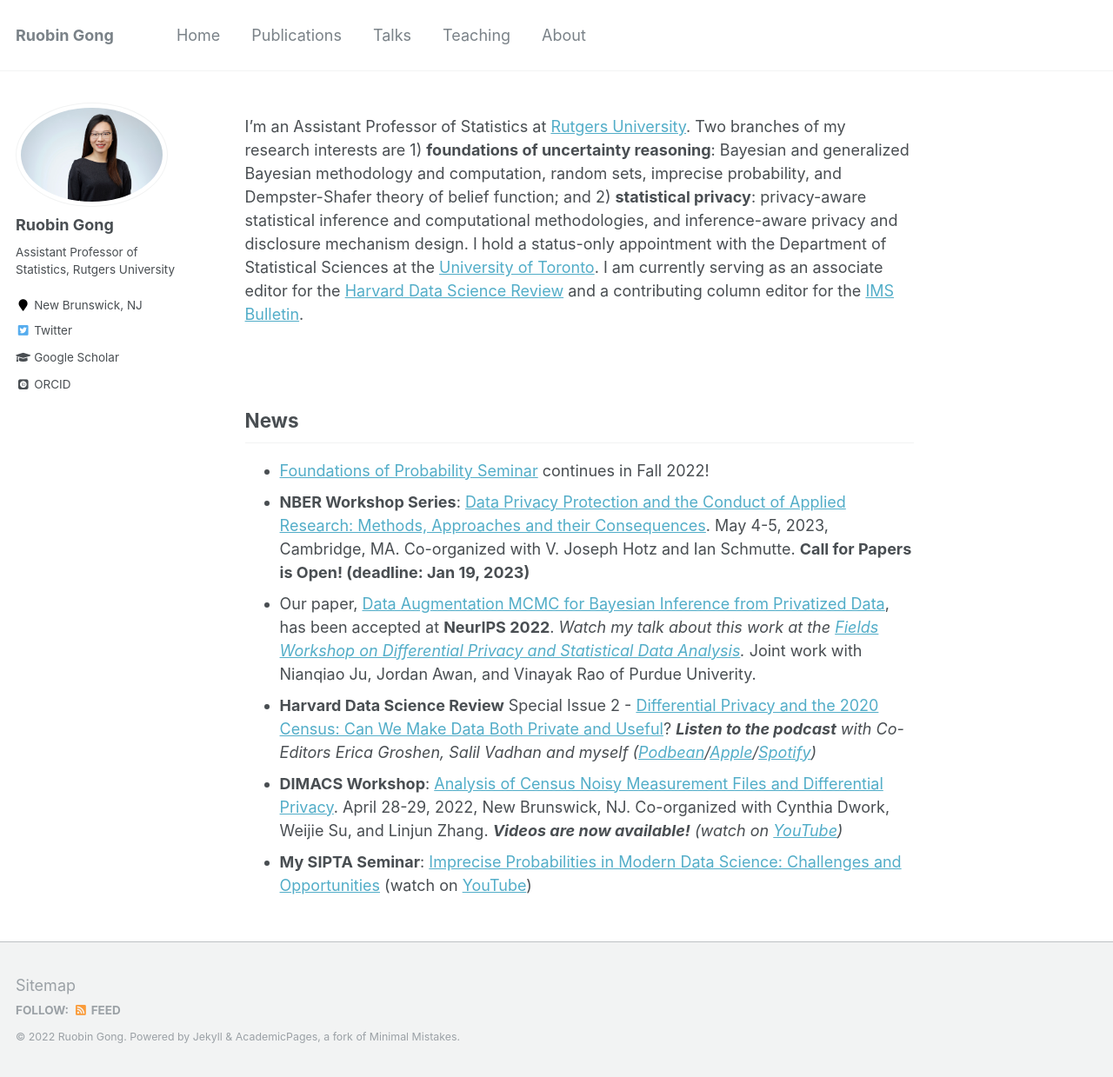
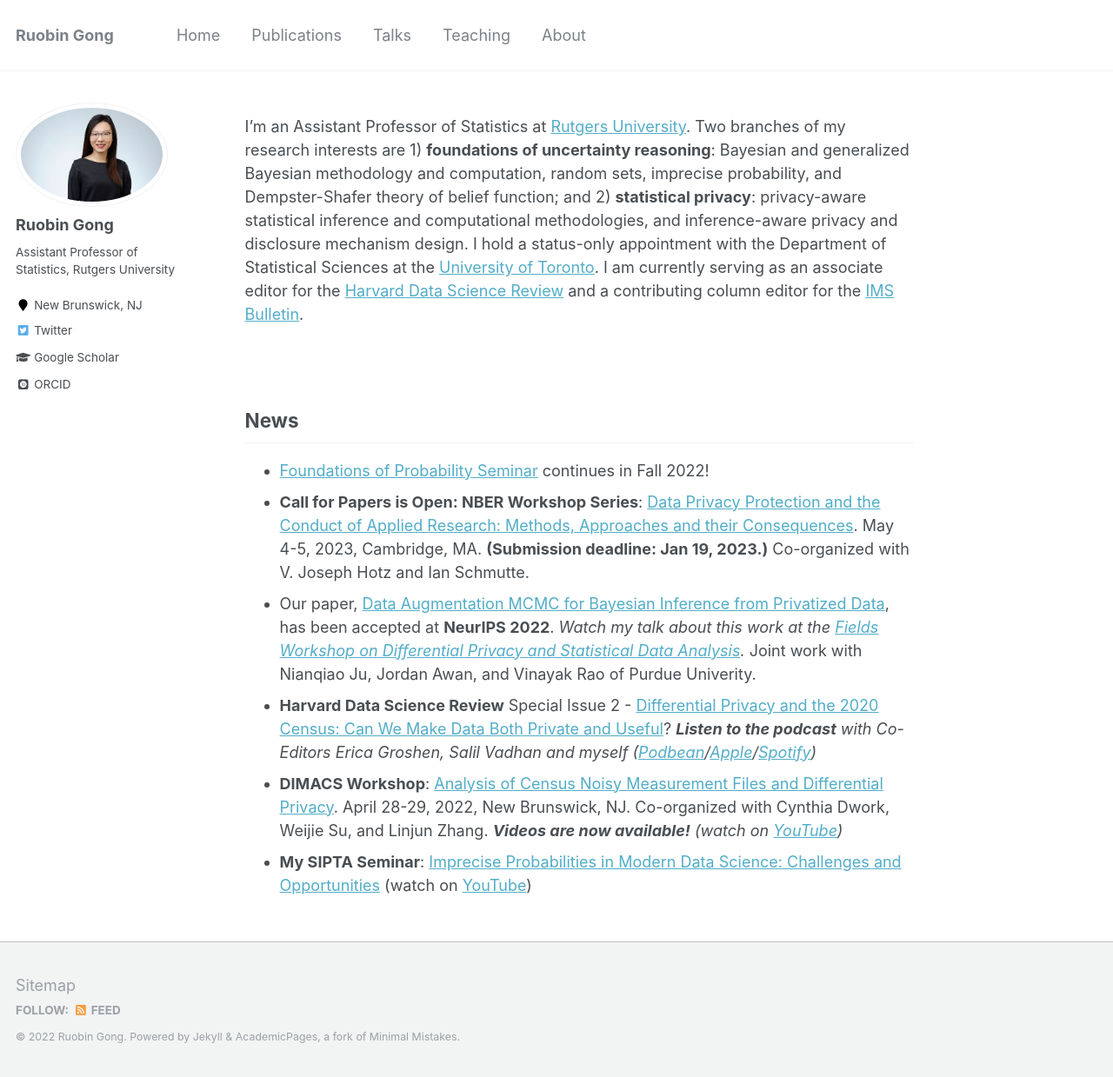
Before and after one commit to RuobinGong/RuobinGong.github.io, a Jekyll site: the page built from _pages/home.md, in a window 1280 px wide and 1239 px high. Shown: the whole window at 87% size. Built offline with Jekyll 4.4.1, drawn with Linux system fonts in a browser that asks for light colours; some web fonts are replaced.

Commit message:
Update home.md

```diff
--- a/_pages/home.md
+++ b/_pages/home.md
@@ -18,7 +18,7 @@ I'm an Assistant Professor of Statistics at [Rutgers University](https://www.sta
 
 
 * [Foundations of Probability Seminar](https://foundationsofprobabilityseminar.com) continues in Fall 2022!
-* **NBER Workshop Series**: [Data Privacy Protection and the Conduct of Applied Research: Methods, Approaches and their Consequences](https://www.nber.org/data-privacy-protection-and-conduct-applied-research-methods-approaches-and-their-consequences). May 4-5, 2023, Cambridge, MA. Co-organized with V. Joseph Hotz and Ian Schmutte. **Call for Papers is Open! (deadline: Jan 19, 2023)**
+* **Call for Papers is Open: NBER Workshop Series**: [Data Privacy Protection and the Conduct of Applied Research: Methods, Approaches and their Consequences](https://www.nber.org/data-privacy-protection-and-conduct-applied-research-methods-approaches-and-their-consequences). May 4-5, 2023, Cambridge, MA. **(Submission deadline: Jan 19, 2023.)** Co-organized with V. Joseph Hotz and Ian Schmutte.
 * Our paper, [Data Augmentation MCMC for Bayesian Inference from Privatized Data](https://ruobingong.github.io/publication/2022-06-01-DAMCMC), has been accepted at **NeurIPS 2022**. _Watch my talk about this work at the [Fields Workshop on Differential Privacy and Statistical Data Analysis](http://www.fields.utoronto.ca/talks/Data-Augmentation-MCMC-Bayesian-Inference-Privatized-Data)._ Joint work with Nianqiao Ju, Jordan Awan, and Vinayak Rao of Purdue Univerity.
 * **Harvard Data Science Review** Special Issue 2 - [Differential Privacy and the 2020 Census: Can We Make Data Both Private and Useful](https://hdsr.mitpress.mit.edu/specialissue2)?  _**Listen to the podcast** with Co-Editors Erica Groshen, Salil Vadhan and myself ([Podbean](https://hdsr.podbean.com/e/differential-privacy-for-the-2020-us-census-can-we-make-data-both-private-and-useful-part-1/)/[Apple](https://podcasts.apple.com/us/podcast/differential-privacy-for-the-2020-u-s-census-can-we/id1558728983?i=1000571597321)/[Spotify](https://open.spotify.com/episode/4A9ahGLv5r58LJX8Alxg19))_
 * **DIMACS Workshop**: [Analysis of Census Noisy Measurement Files and Differential Privacy](http://dimacs.rutgers.edu/events/details?eID=2038). April 28-29, 2022, New Brunswick, NJ. Co-organized with Cynthia Dwork, Weijie Su, and Linjun Zhang. _**Videos are now available!** (watch on [YouTube](https://www.youtube.com/playlist?list=PLKVCRT3MRed733-w2Lo2yvCAkac9zdIVj))_
```
